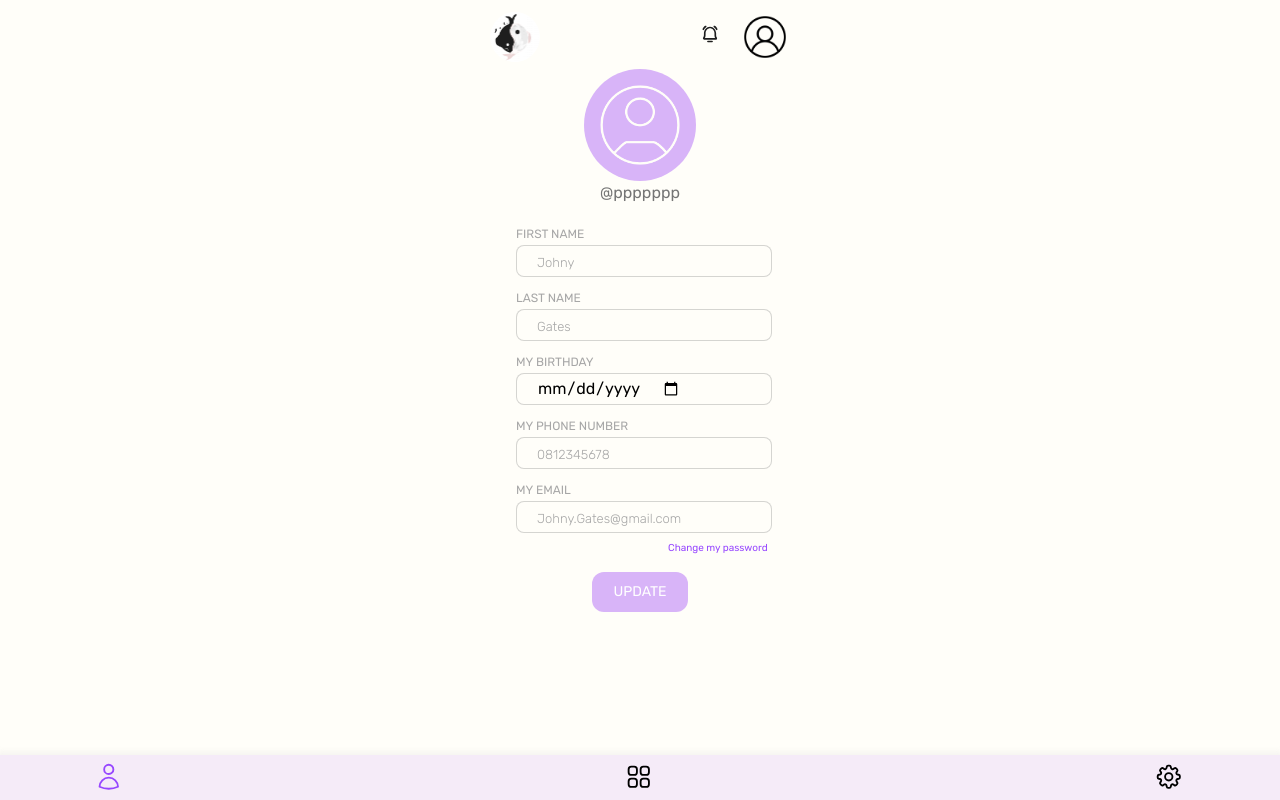
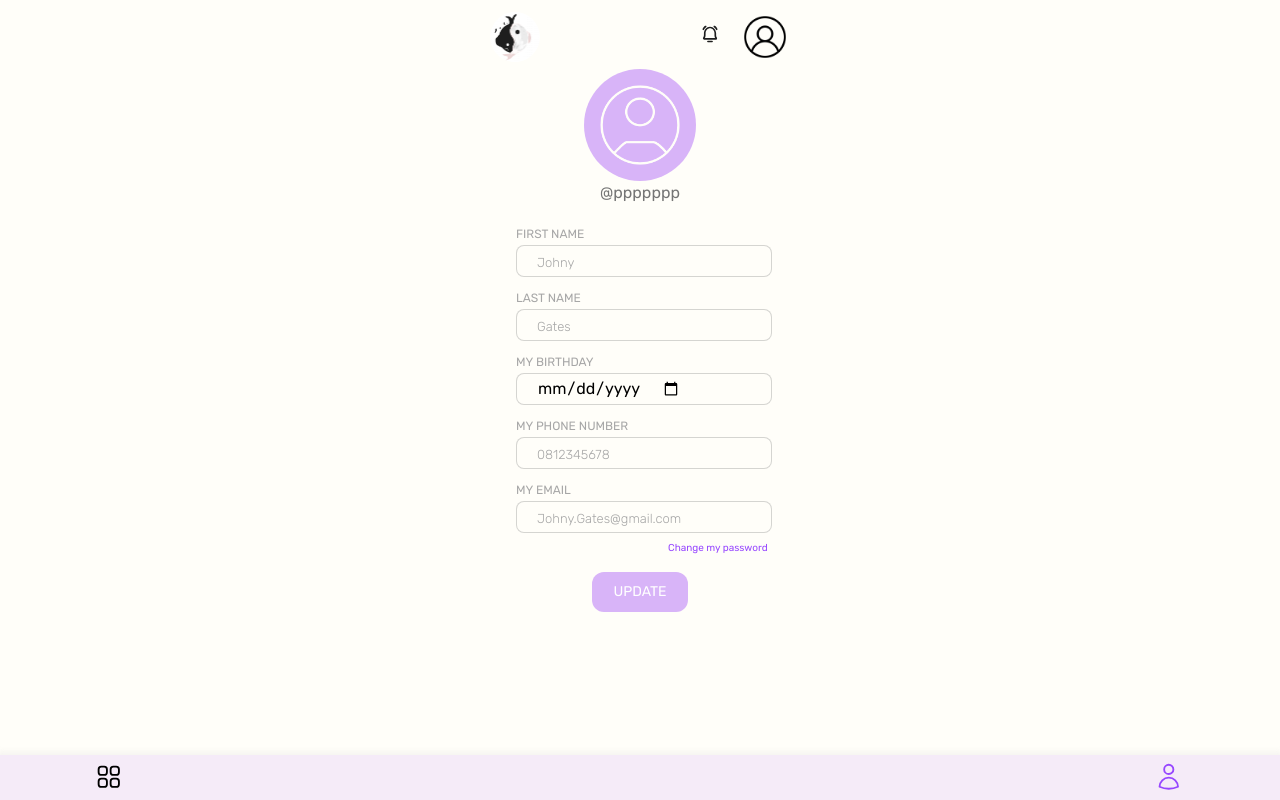
Before and after one commit to Dulyarat455/monieeiei, a Next.js app: page /account in a window 1280 px wide. Built offline with nearby package versions, Linux system fonts and the light colour scheme; no server answers.

Commit message:
change navbarbottom

```diff
--- a/src/component/navbarbottom.js
+++ b/src/component/navbarbottom.js
@@ -7,7 +7,6 @@ export default function Navbarbottom(){
 
     const [activeItemAccount, setActiveItemAccount] = useState('black');
     const [activeItemWorkspace, setActiveItemWorkspace] = useState('black');
-    const [activeItemSetting, setActiveItemSetting] = useState('black');
     const router = useRouter();
     const currentPath = router.asPath;
     console.log(currentPath);
@@ -16,15 +15,9 @@ export default function Navbarbottom(){
         if(currentPath === "/account"){
             setActiveItemAccount('#9747FF')
             setActiveItemWorkspace('black')
-            setActiveItemSetting('black')
         }else if(currentPath === "/workspace"){
             setActiveItemWorkspace('#9747FF')
             setActiveItemAccount('black')
-            setActiveItemSetting('black')
-        }else if(currentPath === "/setting"){
-            setActiveItemSetting('#9747FF')
-            setActiveItemAccount('black')
-            setActiveItemWorkspace('black')
         }
     }, [currentPath]);
 
@@ -55,6 +48,27 @@ export default function Navbarbottom(){
 
     return(
         <nav style={navbarStyles_bottom} className="inline-felx">
+            <Link href={"/workspace"}>
+                <div
+                style={iconStyles}
+                onClick={() => setActiveItemWorkspace("workspace")}
+                data-item="workspace"
+                title="workspace">
+                <svg
+                xmlns="http://www.w3.org/2000/svg"
+                fill="none"
+                viewBox="0 0 26 26"
+                strokeWidth="1.5"
+                stroke={activeItemWorkspace}
+                class="w-8 h-8">
+                    <path
+                    stroke-linecap="round"
+                    stroke-linejoin="round"
+                    d="M3.75 6A2.25 2.25 0 016 3.75h2.25A2.25 2.25 0 0110.5 6v2.25a2.25 2.25 0 01-2.25 2.25H6a2.25 2.25 0 01-2.25-2.25V6zM3.75 15.75A2.25 2.25 0 016 13.5h2.25a2.25 2.25 0 012.25 2.25V18a2.25 2.25 0 01-2.25 2.25H6A2.25 2.25 0 013.75 18v-2.25zM13.5 6a2.25 2.25 0 012.25-2.25H18A2.25 2.25 0 0120.25 6v2.25A2.25 2.25 0 0118 10.5h-2.25a2.25 2.25 0 01-2.25-2.25V6zM13.5 15.75a2.25 2.25 0 012.25-2.25H18a2.25 2.25 0 012.25 2.25V18A2.25 2.25 0 0118 20.25h-2.25A2.25 2.25 0 0113.5 18v-2.25z" />
+                </svg>
+
+                </div>
+            </Link>
             <Link href={"/account"}>
                 <div
                 style={iconStyles}
@@ -76,51 +90,6 @@ export default function Navbarbottom(){
 
                 </div>
             </Link>
-            <Link href={"/workspace"}>
-                <div
-                style={iconStyles}
-                onClick={() => setActiveItemWorkspace("workspace")}
-                data-item="workspace"
-                title="workspace">
-                <svg
-                xmlns="http://www.w3.org/2000/svg"
-                fill="none"
-                viewBox="0 0 26 26"
-                strokeWidth="1.5"
-                stroke={activeItemWorkspace}
-                class="w-8 h-8">
-                    <path
-                    stroke-linecap="round"
-                    stroke-linejoin="round"
-                    d="M3.75 6A2.25 2.25 0 016 3.75h2.25A2.25 2.25 0 0110.5 6v2.25a2.25 2.25 0 01-2.25 2.25H6a2.25 2.25 0 01-2.25-2.25V6zM3.75 15.75A2.25 2.25 0 016 13.5h2.25a2.25 2.25 0 012.25 2.25V18a2.25 2.25 0 01-2.25 2.25H6A2.25 2.25 0 013.75 18v-2.25zM13.5 6a2.25 2.25 0 012.25-2.25H18A2.25 2.25 0 0120.25 6v2.25A2.25 2.25 0 0118 10.5h-2.25a2.25 2.25 0 01-2.25-2.25V6zM13.5 15.75a2.25 2.25 0 012.25-2.25H18a2.25 2.25 0 012.25 2.25V18A2.25 2.25 0 0118 20.25h-2.25A2.25 2.25 0 0113.5 18v-2.25z" />
-                </svg>
-
-                </div>
-            </Link>
-            <Link href={"/setting"} className="mr-14">
-                <div
-                style={iconStyles}
-                onClick={() => setActiveItemSetting("setting")}
-                data-item="setting"
-                title="setting">
-                <svg
-                xmlns="http://www.w3.org/2000/svg"
-                fill="none"
-                viewBox="0 0 26 26"
-                strokeWidth="1.5"
-                stroke={activeItemSetting}
-                class="w-8 h-8">
-                    <path
-                    stroke-linecap="round"
-                    stroke-linejoin="round"
-                    d="M10.343 3.94c.09-.542.56-.94 1.11-.94h1.093c.55 0 1.02.398 1.11.94l.149.894c.07.424.384.764.78.93.398.164.855.142 1.205-.108l.737-.527a1.125 1.125 0 011.45.12l.773.774c.39.389.44 1.002.12 1.45l-.527.737c-.25.35-.272.806-.107 1.204.165.397.505.71.93.78l.893.15c.543.09.94.56.94 1.109v1.094c0 .55-.397 1.02-.94 1.11l-.893.149c-.425.07-.765.383-.93.78-.165.398-.143.854.107 1.204l.527.738c.32.447.269 1.06-.12 1.45l-.774.773a1.125 1.125 0 01-1.449.12l-.738-.527c-.35-.25-.806-.272-1.203-.107-.397.165-.71.505-.781.929l-.149.894c-.09.542-.56.94-1.11.94h-1.094c-.55 0-1.019-.398-1.11-.94l-.148-.894c-.071-.424-.384-.764-.781-.93-.398-.164-.854-.142-1.204.108l-.738.527c-.447.32-1.06.269-1.45-.12l-.773-.774a1.125 1.125 0 01-.12-1.45l.527-.737c.25-.35.273-.806.108-1.204-.165-.397-.505-.71-.93-.78l-.894-.15c-.542-.09-.94-.56-.94-1.109v-1.094c0-.55.398-1.02.94-1.11l.894-.149c.424-.07.765-.383.93-.78.165-.398.143-.854-.107-1.204l-.527-.738a1.125 1.125 0 01.12-1.45l.773-.773a1.125 1.125 0 011.45-.12l.737.527c.35.25.807.272 1.204.107.397-.165.71-.505.78-.929l.15-.894z" />
-                    <path
-                    stroke-linecap="round"
-                    stroke-linejoin="round"
-                    d="M15 12a3 3 0 11-6 0 3 3 0 016 0z" />
-                </svg>
-                </div>
-            </Link>
         </nav>
     )
 }
```
